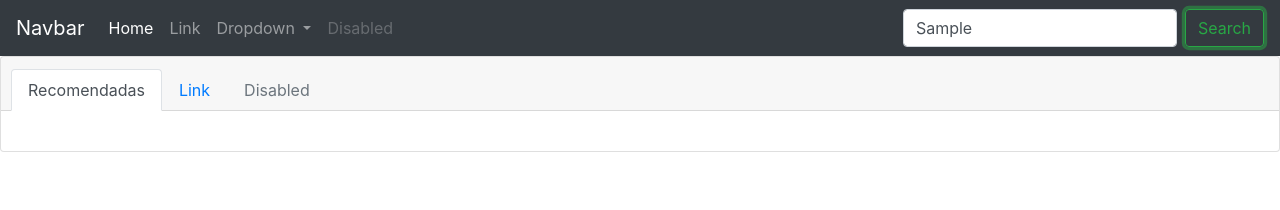
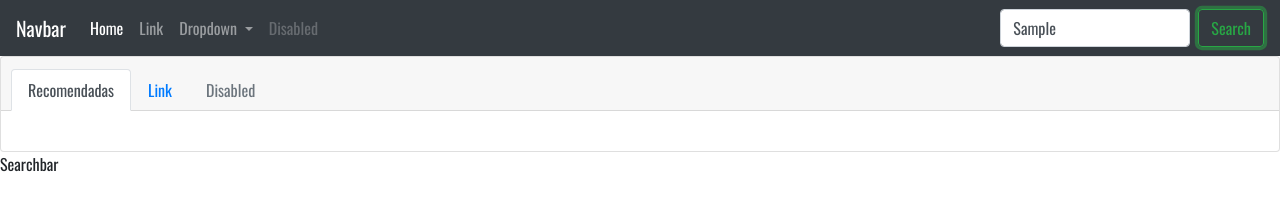
Before and after one commit to frankynztein/Hackathon-movies, a website: page index.html in a window 1280 px wide. Both pictures are taken after typing "Sample" into the empty fields and a click on the button "Search". Drawn offline with nearby package versions, Linux system fonts and the light colour scheme; no server answers.

Commit message:
Oswald font family.

```diff
--- a/index.html
+++ b/index.html
@@ -7,6 +7,7 @@
   <meta http-equiv="X-UA-Compatible" content="ie=edge">
   <title>Document</title>
   <link rel="stylesheet" href="style.css">
+  <link href="https://fonts.googleapis.com/css?family=Oswald" rel="stylesheet">
   <link rel="stylesheet" href="https://stackpath.bootstrapcdn.com/bootstrap/4.1.3/css/bootstrap.min.css"
     integrity="sha384-MCw98/SFnGE8fJT3GXwEOngsV7Zt27NXFoaoApmYm81iuXoPkFOJwJ8ERdknLPMO" crossorigin="anonymous">
 
@@ -46,7 +47,7 @@
       </ul>
       <form class="form-inline my-2 my-lg-0">
         <input id="movie-name" class="form-control mr-sm-2" type="search" placeholder="Search" aria-label="Search">
-        <button id="search-movie" class="btn btn-outline-success my-2 my-sm-0" type="button">Search</button>
+        <button id="search-movie" class="btn btn-outline-success my-2 my-sm-0" type="submit">Search</button>
       </form>
     </div>
   </nav>
@@ -116,6 +117,9 @@
     crossorigin="anonymous"></script>
 
   <script src="main.js"></script>
+  <footer>
+    <p>Searchbar</p>
+  </footer>
 </body>
 
 </html>
--- a/main.js
+++ b/main.js
@@ -12,12 +12,15 @@ const getJson = (datajson) => {
 const moviesCards = document.getElementById('movies-cards')
 const carouselImgs = document.getElementById('carousel-imgs')
 
-const getSearchValue = () => {
+const getSearchValue = (e) => {
+  e.preventDefault();
   const movieValue = document.getElementById('movie-name').value;
   getJson('http://www.omdbapi.com/?s=' + encodeURI(movieValue) + '&apikey=c99c4c69');
   setTimeout(printCards, 500);
   moviesCards.classList.remove('hide')
   carouselImgs.classList.add('hide')
+  infoGeneral.classList.add('hide')
+
 
 }
 
@@ -58,6 +61,8 @@ const printMainInfo = (element) => {
   printName.addEventListener('click', () => {
     moviesCards.classList.add('hide');
     carouselImgs.classList.add('hide');
+    infoGeneral.classList.remove('hide');
+
     infoGeneral.innerHTML = '';
     const atribId = printName.getAttribute('id');
     getJson('http://www.omdbapi.com/?i=' + encodeURI(atribId) + '&apikey=c99c4c69')
--- a/style.css
+++ b/style.css
@@ -1,9 +1,14 @@
+* {
+    font-family: 'Oswald', sans-serif;
+    font-weight: lighter;
+}
+
 .carousel-item img {
     max-width: 100%;
     overflow: hidden;
 }
 .card img {
-    height: 470px;
+    max-height: 400px;
 }
 .hide{
 display:none !important
```
